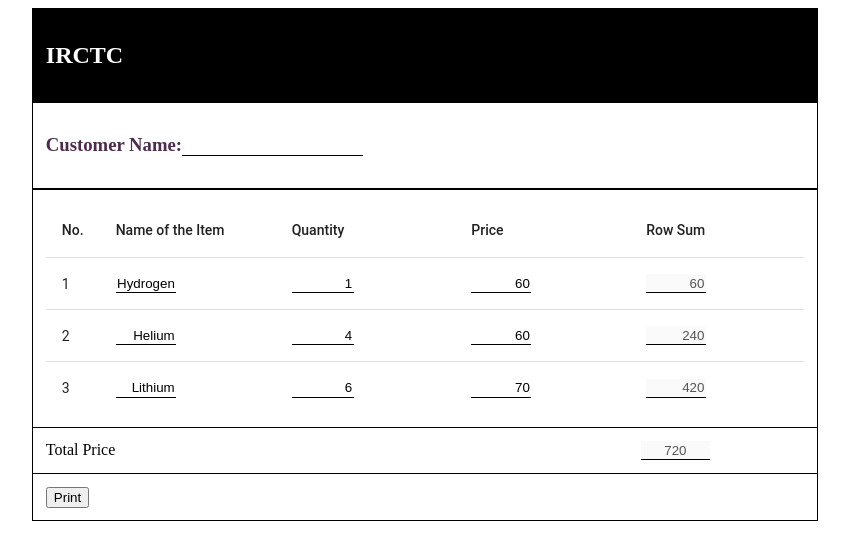
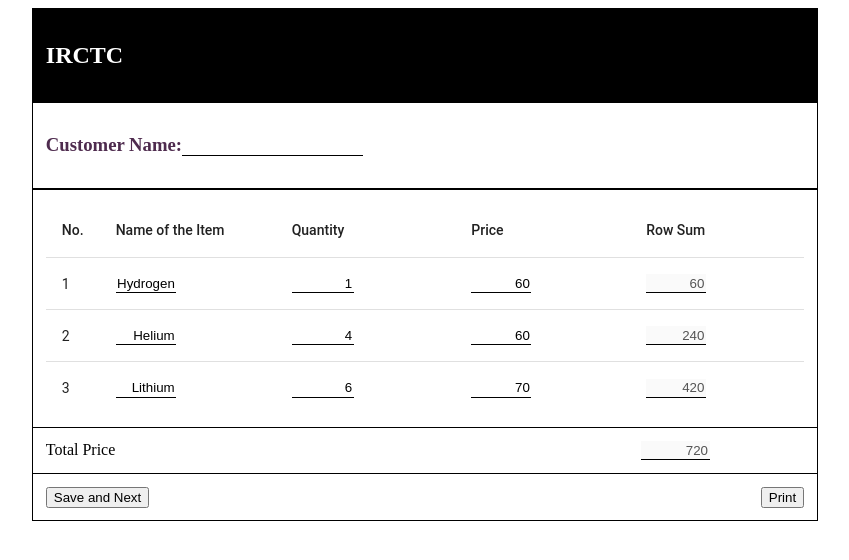
Before and after one commit to mayhim182/BillingSystem_frontend, an Angular app: page / in a window 1280 px wide. Shown: the top 560 px of the page, without its empty margins (215-1064 px from the left). Built offline with nearby package versions, Linux system fonts and the light colour scheme.

Commit message:
daily code push

```diff
--- a/src/app/billPage/billing/billing.component.css
+++ b/src/app/billPage/billing/billing.component.css
@@ -15,7 +15,7 @@
     border: none;
     border-bottom:1px solid black;
     padding: 1%;
-    text-align: center;
+    text-align: right;
 }
 
 .blankspacewithsometext{
@@ -27,6 +27,7 @@
 }
 
 .buttonsonpage{
+    display: flex;
     width: 60%;
     margin: auto;
     padding: 1%;
@@ -35,8 +36,9 @@
 }
 
 .preButton{
-    flex: 90%;
+    flex: 80%;
 }
+
 
 .buttonsonpage button{
     flex: 10%;
--- a/src/app/billPage/billing/billing.component.html
+++ b/src/app/billPage/billing/billing.component.html
@@ -39,9 +39,9 @@
 <section>
     <div class="buttonsonpage">
         <div class="preButton">
-
+            <button>Save and Next</button>
         </div>
-        <div>
+        <div class="lastButton">
             <button (click)="printpage();">Print</button>
         </div>
     </div>
```
